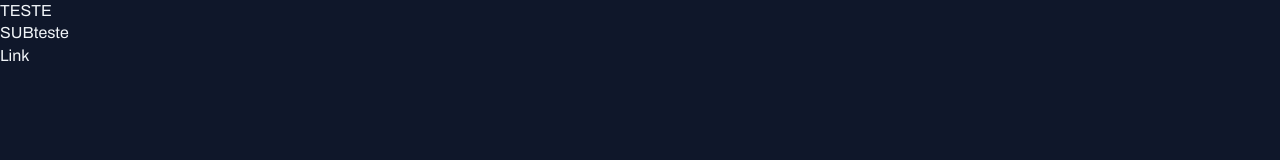
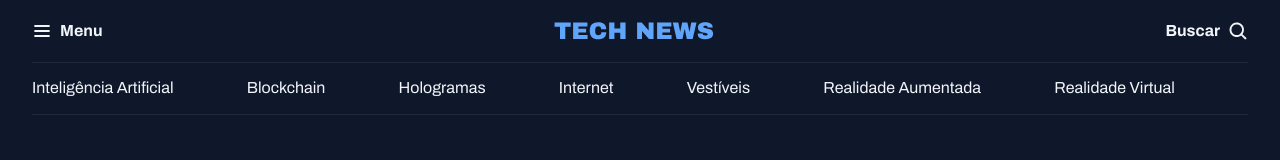
Before and after one commit to diegooCampos/projeto-portal-de-noticias, a plain HTML site: page index.html in a window 1280 px wide. Drawn offline with Linux system fonts and the light colour scheme.

Commit message:
criando header da aplicacao

```diff
--- a/index.html
+++ b/index.html
@@ -12,9 +12,29 @@
   <link href="https://fonts.googleapis.com/css2?family=Archivo:ital,wght@0,100..900;1,100..900&display=swap" rel="stylesheet">
 </head>
 <body>
-  <h1>TESTE</h1>
-  <h2>SUBteste</h2>
-
-  <a href="http://" target="_blank" rel="noopener noreferrer">Link</a>
+  <header class="container">
+    <nav id="primary" class="grid grid-flow-col">
+      <div>
+        <img src="assets/icons/List.svg" alt="ícone do menu">
+        <strong>Menu</strong>
+      </div>
+      <div>
+        <img src="assets/Logo.svg" alt="TechNews logo">
+      </div>
+      <div>
+        <strong>Buscar</strong>
+        <img src="assets/icons/MagnifyingGlass.svg" alt="ícone de lupa para pesquisa">
+      </div>
+    </nav>
+    <nav id="secondary" class="grid grid-flow-col">
+      <a href="#">Inteligência Artificial</a>
+      <a href="#">Blockchain</a>
+      <a href="#">Hologramas</a>
+      <a href="#">Internet</a>
+      <a href="#">Vestíveis</a>
+      <a href="#">Realidade Aumentada</a>
+      <a href="#">Realidade Virtual</a>
+    </nav>
+  </header>
 </body>
 </html>
--- a/styles/global.css
+++ b/styles/global.css
@@ -38,3 +38,17 @@ a:hover {
 h1, h2, h3 {
   font: inherit;
 }
+
+.container {
+  max-width: 1280px;
+  padding-inline: 32px;
+  margin-inline: auto;
+}
+
+.grid {
+  display: grid;
+}
+
+.grid-flow-col {
+  grid-auto-flow: column;
+}
--- /dev/null
+++ b/styles/header.css
@@ -0,0 +1,24 @@
+#primary {
+  padding-block: 20px;
+
+  div {
+    display: flex;
+    align-items: center;
+    gap: 8px;
+  }
+
+  /* neting CSS */
+  div:nth-child(2) {
+    margin-inline: auto;
+  }
+
+  div:nth-child(3) {
+    justify-self: end;
+  }
+}
+
+#secondary {
+  padding-block: 14px;
+  border: solid 1px var(--stroke-color);
+  border-inline: none;
+}
--- a/styles/index.css
+++ b/styles/index.css
@@ -1 +1,2 @@
 @import url(global.css);
+@import url(header.css);
```
